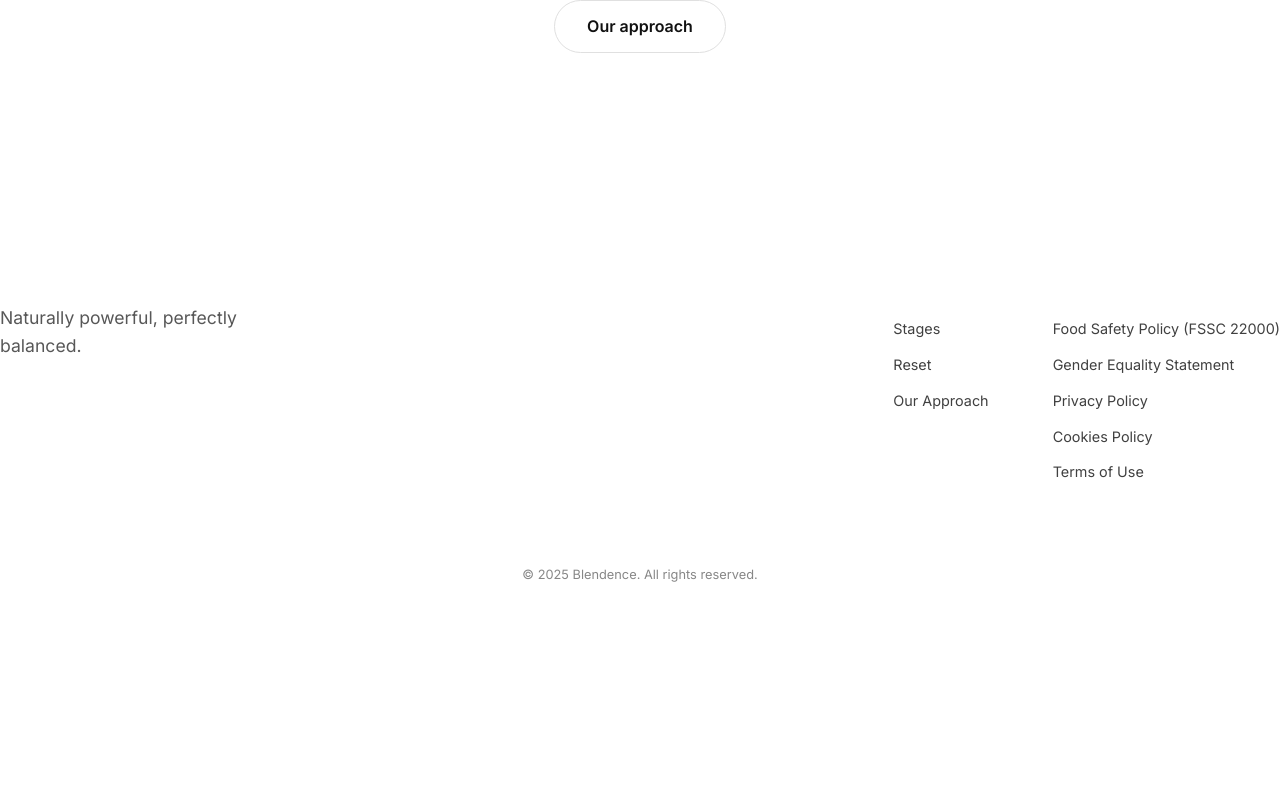
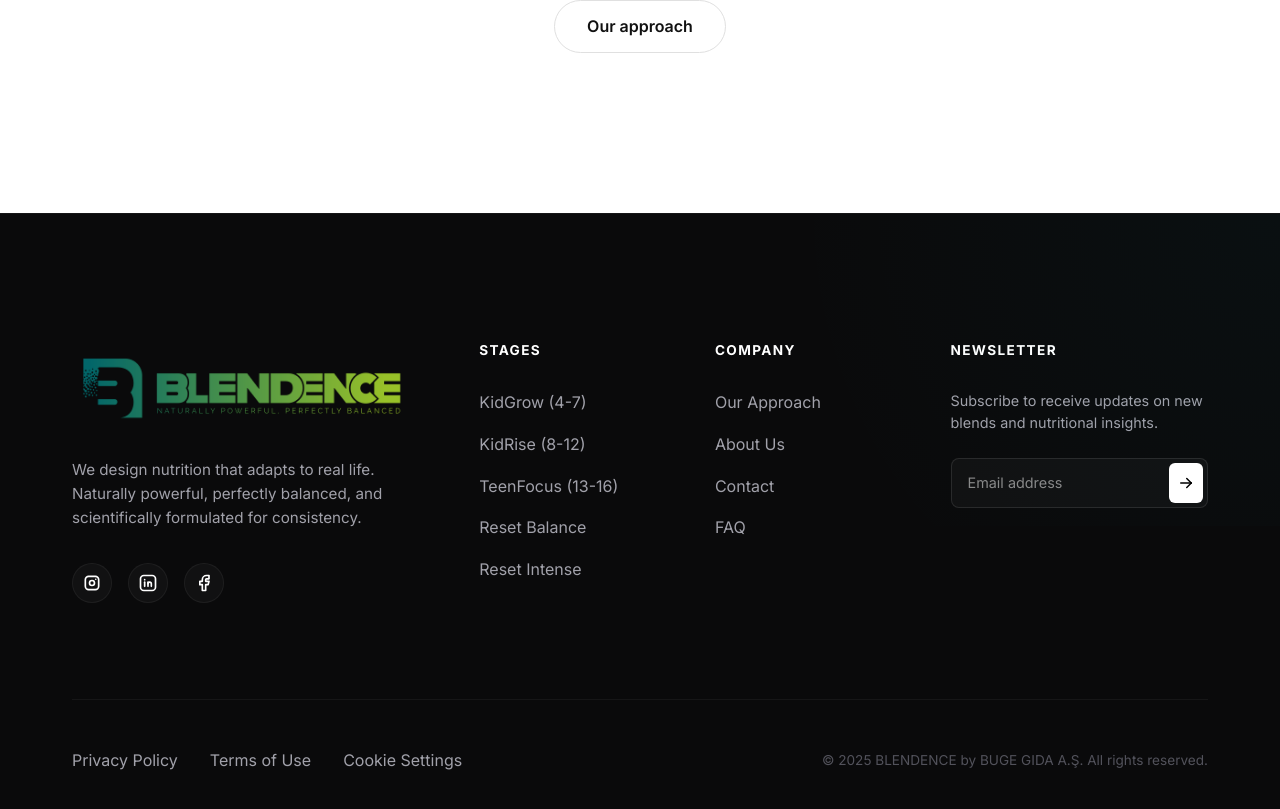
Before and after one commit to buge-ai/blendence-web, a Next.js app: page / in a window 1280 px wide. Shown: the part 5181-5990 px from the top of the page. Before the commit the page ends 5798 px from the top, so only its background shows below. Built offline with nearby package versions, Linux system fonts and the light colour scheme.

Commit message:
some more fixes

```diff
--- a/app/components/Footer.tsx
+++ b/app/components/Footer.tsx
@@ -1,111 +1,286 @@
 'use client';
 
 import Link from 'next/link';
+import {
+  IconBrandInstagram,
+  IconBrandLinkedin,
+  IconBrandFacebook,
+  IconArrowRight
+} from '@tabler/icons-react';
 
 export default function Footer() {
   return (
-        <footer className="footer">
-            <div className="container footer-container">
-                <div className="footer-top">
-                    <div className="footer-brand">
-                        <h3 className="footer-logo">Blendence</h3>
-                        <p className="footer-tagline">Naturally powerful, perfectly balanced.</p>
-                    </div>
-
-                    <div className="footer-nav">
-                        <div className="footer-col">
-                            <h4>Explore</h4>
-                            <Link href="/stages">Stages</Link>
-                            <Link href="/reset">Reset</Link>
-                            <Link href="/our-approach">Our Approach</Link>
-                        </div>
-
-                        <div className="footer-col">
-                            <h4>Legal & Policies</h4>
-                            <Link href="#">Food Safety Policy (FSSC 22000)</Link>
-                            <Link href="#">Gender Equality Statement</Link>
-                            <Link href="#">Privacy Policy</Link>
-                            <Link href="#">Cookies Policy</Link>
-                            <Link href="#">Terms of Use</Link>
-                        </div>
+    <footer className="footer-v2">
+      <div className="container footer-v2-container">
+        {/* TOP SECTION: Brand & Newsletter */}
+        <div className="footer-v2-grid">
+          <div className="footer-v2-main">
+            <Link href="/" className="footer-v2-logo">
+              <img src="/logo.png" alt="Blendence" />
+            </Link>
+            <p className="footer-v2-description">
+              We design nutrition that adapts to real life. Naturally powerful, perfectly balanced, and scientifically formulated for consistency.
+            </p>
+            <div className="footer-v2-socials">
+              <a href="#" aria-label="Instagram"><IconBrandInstagram size={20} /></a>
+              <a href="#" aria-label="LinkedIn"><IconBrandLinkedin size={20} /></a>
+              <a href="#" aria-label="Facebook"><IconBrandFacebook size={20} /></a>
             </div>
           </div>
 
-                <div className="footer-bottom">
-                    <p>&copy; {new Date().getFullYear()} Blendence. All rights reserved.</p>
+          <div className="footer-v2-col">
+            <h4 className="footer-v2-heading">Stages</h4>
+            <nav className="footer-v2-nav">
+              <Link href="/stages/kidgrow">KidGrow (4-7)</Link>
+              <Link href="/stages/kidrise">KidRise (8-12)</Link>
+              <Link href="/stages/teenfocus">TeenFocus (13-16)</Link>
+              <Link href="/reset/balance">Reset Balance</Link>
+              <Link href="/reset/intense">Reset Intense</Link>
+            </nav>
+          </div>
+
+          <div className="footer-v2-col">
+            <h4 className="footer-v2-heading">Company</h4>
+            <nav className="footer-v2-nav">
+              <Link href="/our-approach">Our Approach</Link>
+              <Link href="/about">About Us</Link>
+              <Link href="/contact">Contact</Link>
+              <Link href="/faq">FAQ</Link>
+            </nav>
+          </div>
+
+          <div className="footer-v2-col newsletter-col">
+            <h4 className="footer-v2-heading">Newsletter</h4>
+            <p className="newsletter-text">Subscribe to receive updates on new blends and nutritional insights.</p>
+            <form className="newsletter-form" onSubmit={(e) => e.preventDefault()}>
+              <input type="email" placeholder="Email address" className="newsletter-input" required />
+              <button type="submit" className="newsletter-btn" aria-label="Subscribe">
+                <IconArrowRight size={18} />
+              </button>
+            </form>
           </div>
         </div>
 
-            <style>{`
-        .footer {
-          background-color: var(--c-primary-dark);
-          color: var(--c-neutral-200);
-          padding: 4rem 0 2rem;
-          margin-top: auto;
+        {/* BOTTOM SECTION: Legal & Copyright */}
+        <div className="footer-v2-bottom">
+          <div className="footer-v2-legal">
+            <Link href="/privacy">Privacy Policy</Link>
+            <Link href="/terms">Terms of Use</Link>
+            <Link href="/cookies">Cookie Settings</Link>
+          </div>
+          <p className="footer-v2-copyright">
+            &copy; {new Date().getFullYear()} BLENDENCE by BUGE GIDA A.Ş. All rights reserved.
+          </p>
+        </div>
+      </div>
+
+      <style jsx>{`
+                .footer-v2 {
+                    background-color: #0A0A0B;
+                    color: #A1A1AA;
+                    padding: 8rem 0 4rem;
+                    position: relative;
+                    overflow: hidden;
+                    border-top: 1px solid rgba(255, 255, 255, 0.05);
                 }
 
-        .footer-container {
+                .footer-v2::before {
+                    content: '';
+                    position: absolute;
+                    top: 0;
+                    right: 0;
+                    width: 50%;
+                    height: 50%;
+                    background: radial-gradient(circle at top right, rgba(0, 188, 212, 0.03) 0%, transparent 70%);
+                    pointer-events: none;
+                }
+
+                .footer-v2-container {
+                    max-width: 1200px;
+                    margin: 0 auto;
+                    padding: 0 2rem;
+                }
+
+                .footer-v2-grid {
+                    display: grid;
+                    grid-template-columns: 2fr 1fr 1fr 1.5fr;
+                    gap: 4rem;
+                    margin-bottom: 6rem;
+                }
+
+                .footer-v2-main {
                     display: flex;
                     flex-direction: column;
+                    gap: 1.5rem;
+                }
+
+                .footer-v2-logo img {
+                    height: 3.5rem;
+                    width: auto;
+                    filter: brightness(0) invert(1);
+                    opacity: 1;
+                }
+
+                .footer-v2-description {
+                    font-size: 0.95rem;
+                    line-height: 1.6;
+                    max-width: 320px;
+                }
+
+                .footer-v2-socials {
+                    display: flex;
+                    gap: 1rem;
+                    margin-top: 0.5rem;
+                }
+
+                .footer-v2-socials a {
+                    width: 40px;
+                    height: 40px;
+                    border-radius: 50%;
+                    background: rgba(255, 255, 255, 0.03);
+                    display: flex;
+                    align-items: center;
+                    justify-content: center;
+                    color: white;
+                    transition: all 0.3s ease;
+                    border: 1px solid rgba(255, 255, 255, 0.05);
+                }
+
+                .footer-v2-socials a:hover {
+                    background: rgba(255, 255, 255, 0.1);
+                    transform: translateY(-2px);
+                    border-color: rgba(255, 255, 255, 0.2);
+                }
+
+                .footer-v2-heading {
+                    color: white;
+                    font-size: 0.85rem;
+                    font-weight: 700;
+                    text-transform: uppercase;
+                    letter-spacing: 0.1em;
+                    margin-bottom: 2rem;
+                }
+
+                .footer-v2-nav {
+                    display: flex;
+                    flex-direction: column;
+                    gap: 1rem;
+                }
+
+                .footer-v2-nav a {
+                    font-size: 0.95rem;
+                    color: #A1A1AA;
+                    transition: color 0.2s ease;
+                }
+
+                .footer-v2-nav a:hover {
+                    color: white;
+                }
+
+                .newsletter-text {
+                    font-size: 0.9rem;
+                    margin-bottom: 1.5rem;
+                    line-height: 1.5;
+                }
+
+                .newsletter-form {
+                    position: relative;
+                    display: flex;
+                }
+
+                .newsletter-input {
+                    width: 100%;
+                    background: rgba(255, 255, 255, 0.03);
+                    border: 1px solid rgba(255, 255, 255, 0.1);
+                    padding: 0.8rem 3.5rem 0.8rem 1rem;
+                    border-radius: 8px;
+                    color: white;
+                    font-size: 0.9rem;
+                    outline: none;
+                    transition: all 0.3s ease;
+                }
+
+                .newsletter-input:focus {
+                    border-color: rgba(0, 188, 212, 0.5);
+                    background: rgba(255, 255, 255, 0.05);
+                }
+
+                .newsletter-btn {
+                    position: absolute;
+                    right: 5px;
+                    top: 5px;
+                    bottom: 5px;
+                    width: 34px;
+                    background: white;
+                    color: black;
+                    border: none;
+                    border-radius: 6px;
+                    display: flex;
+                    align-items: center;
+                    justify-content: center;
+                    cursor: pointer;
+                    transition: all 0.3s ease;
+                }
+
+                .newsletter-btn:hover {
+                    background: #E4E4E7;
+                    transform: scale(1.05);
+                }
+
+                .footer-v2-bottom {
+                    padding-top: 3rem;
+                    border-top: 1px solid rgba(255, 255, 255, 0.05);
+                    display: flex;
+                    justify-content: space-between;
+                    align-items: center;
+                    flex-wrap: wrap;
+                    gap: 2rem;
+                }
+
+                .footer-v2-legal {
+                    display: flex;
+                    gap: 2rem;
+                }
+
+                .footer-v2-legal a {
+                    font-size: 0.85rem;
+                    color: #71717A;
+                    transition: color 0.2s ease;
+                }
+
+                .footer-v2-legal a:hover {
+                    color: white;
+                }
+
+                .footer-v2-copyright {
+                    font-size: 0.85rem;
+                    color: #52525B;
+                }
+
+                @media (max-width: 1024px) {
+                    .footer-v2-grid {
+                        grid-template-columns: 1fr 1fr;
                         gap: 3rem;
                     }
+                }
 
-        .footer-top {
-          display: flex;
-          justify-content: space-between;
-          flex-wrap: wrap;
+                @media (max-width: 640px) {
+                    .footer-v2 {
+                        padding: 4rem 0 3rem;
+                    }
+                    .footer-v2-grid {
+                        grid-template-columns: 1fr;
                         gap: 3rem;
                     }
-
-        .footer-brand {
-          max-width: 300px;
+                    .footer-v2-bottom {
+                        flex-direction: column;
+                        align-items: flex-start;
+                        text-align: left;
                     }
-
-        .footer-logo {
-          color: white;
-          margin-bottom: 0.5rem;
+                    .footer-v2-legal {
+                        flex-direction: column;
+                        gap: 1rem;
                     }
-
-        .footer-tagline {
-          opacity: 0.7;
-          font-size: 1.1rem;
-        }
-
-        .footer-nav {
-          display: flex;
-          gap: 4rem;
-          flex-wrap: wrap;
-        }
-
-        .footer-col {
-          display: flex;
-          flex-direction: column;
-          gap: 0.8rem;
-        }
-
-        .footer-col h4 {
-          color: white;
-          font-size: 1rem;
-          margin-bottom: 0.5rem;
-        }
-
-        .footer-col a {
-          color: var(--c-neutral-200);
-          font-size: 0.9rem;
-          opacity: 0.8;
-        }
-
-        .footer-col a:hover {
-          opacity: 1;
-          color: var(--c-accent-gold);
-        }
-
-        .footer-bottom {
-          border-top: 1px solid rgba(255,255,255,0.1);
-          padding-top: 2rem;
-          text-align: center;
-          font-size: 0.8rem;
-          opacity: 0.5;
                 }
             `}</style>
     </footer>
```
Lines whose indentation alone changed are shown as unchanged.
